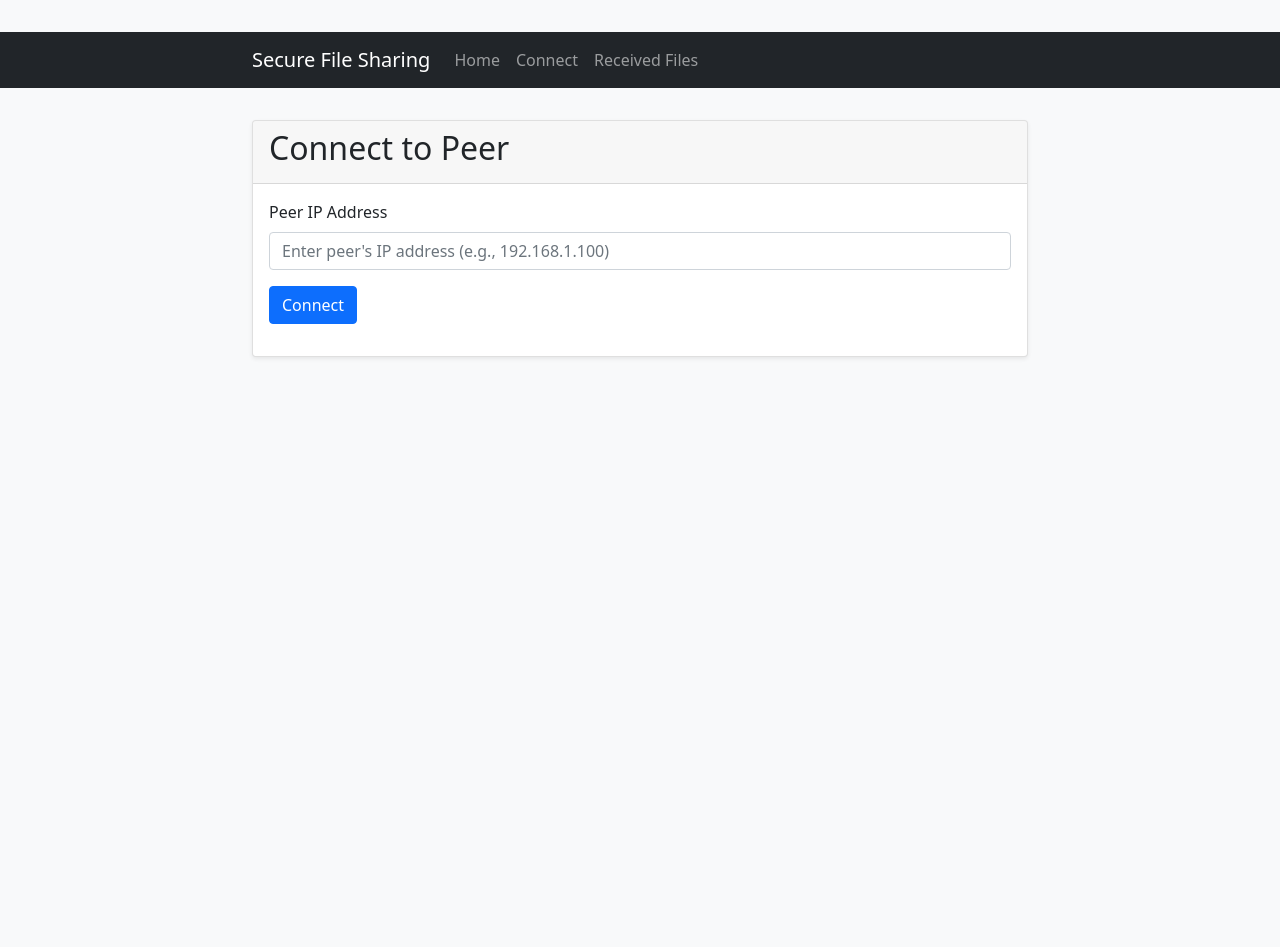
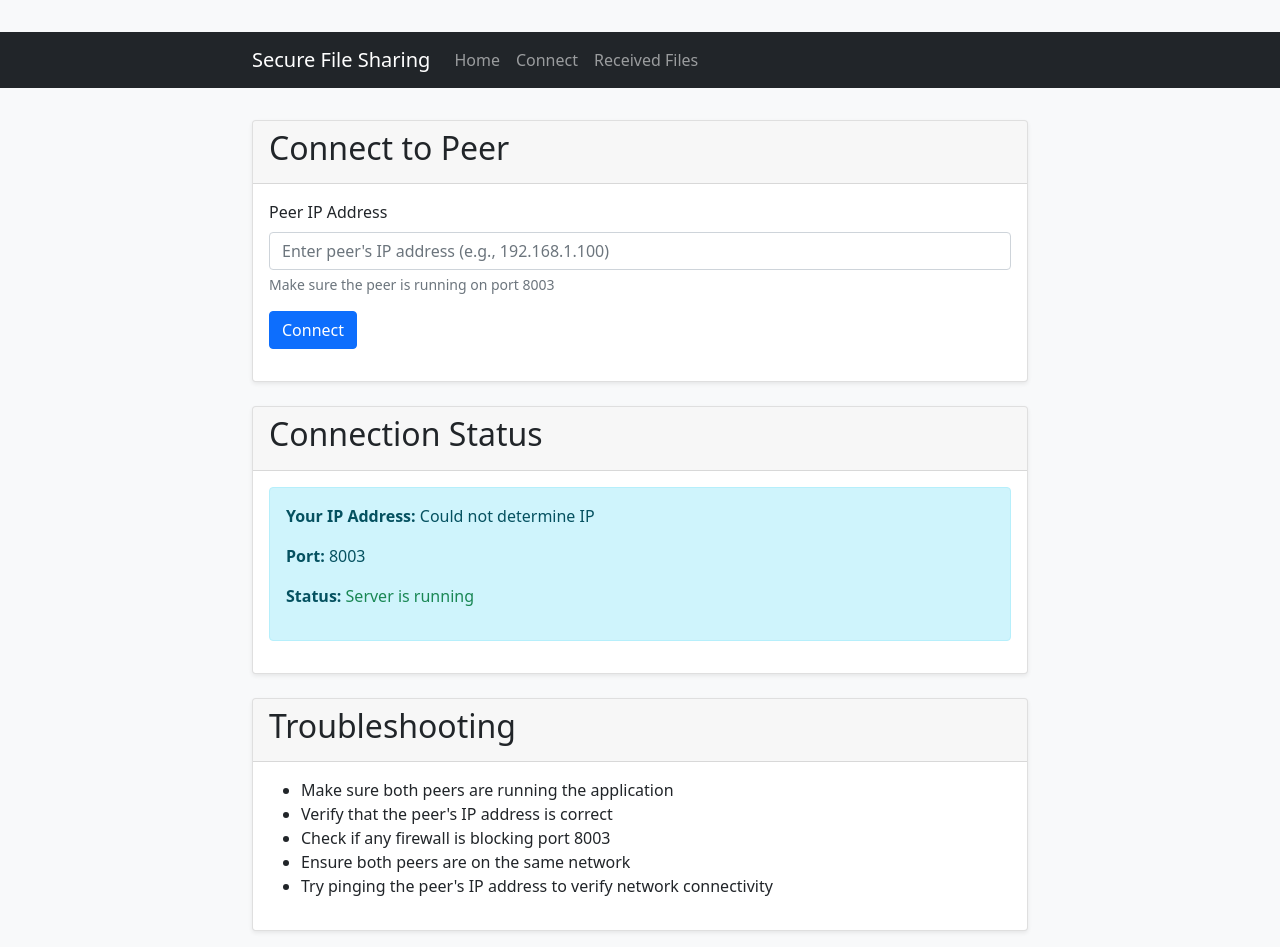
Before and after one commit to rishi339855/NPS_LAB_1, a Flask app: page /connect in a window 1280 px wide. Before the commit the page ends 358 px from the top, so only its background shows below. Run offline with Flask 2, Linux system fonts and the light colour scheme.

Commit message:
1 chnage

```diff
--- a/app.py
+++ b/app.py
@@ -7,6 +7,7 @@ from divider import divide_file
 from encrypter import encrypt_file
 from decrypter import decrypt_file
 from restore import restore_file
+import datetime
 
 app = Flask(__name__)
 
@@ -42,20 +43,46 @@ def connect():
         if not peer_ip:
             return jsonify({'error': 'No peer IP provided'}), 400
 
+        # Print debug information
+        print(f"Attempting to connect to peer at: http://{peer_ip}:8003/test-connection")
+
         try:
-            response = requests.get(f'http://{peer_ip}:8003/test-connection')
+            # Add timeout to prevent hanging
+            response = requests.get(f'http://{peer_ip}:8003/test-connection', timeout=5)
+            print(f"Response status code: {response.status_code}")
+            print(f"Response content: {response.text}")
+
             if response.status_code == 200:
                 return jsonify({'message': 'Successfully connected to peer'})
             else:
-                return jsonify({'error': 'Failed to connect to peer'}), 400
-        except requests.exceptions.RequestException:
-            return jsonify({'error': 'Could not connect to peer'}), 400
+                return jsonify({'error': f'Peer responded with status code: {response.status_code}. Response: {response.text}'}), 400
+        except requests.exceptions.ConnectionError as e:
+            print(f"Connection error: {str(e)}")
+            return jsonify({'error': 'Could not establish connection to peer. Make sure the peer is running and the IP address is correct.'}), 400
+        except requests.exceptions.Timeout as e:
+            print(f"Timeout error: {str(e)}")
+            return jsonify({'error': 'Connection timed out. The peer might be offline or unreachable.'}), 400
+        except requests.exceptions.RequestException as e:
+            print(f"Request error: {str(e)}")
+            return jsonify({'error': f'Connection error: {str(e)}'}), 400
 
     return render_template('connect.html')
 
-@app.route('/test-connection/<ip>')
-def test_connection(ip):
-    return jsonify({'status': 'connected'})
+@app.route('/test-connection')
+def test_connection():
+    try:
+        print("Received test connection request")
+        # Add a simple response to verify the connection
+        response = {
+            'status': 'connected',
+            'message': 'Connection test successful',
+            'timestamp': str(datetime.datetime.now())
+        }
+        print(f"Sending response: {response}")
+        return jsonify(response)
+    except Exception as e:
+        print(f"Error in test connection: {str(e)}")
+        return jsonify({'error': str(e)}), 500
 
 @app.route('/share-file', methods=['POST'])
 def share_file():
--- a/templates/connect.html
+++ b/templates/connect.html
@@ -15,18 +15,92 @@
           required
           placeholder="Enter peer's IP address (e.g., 192.168.1.100)"
         />
+        <div class="form-text">Make sure the peer is running on port 8003</div>
       </div>
-      <button type="submit" class="btn btn-primary">Connect</button>
+      <button type="submit" class="btn btn-primary" id="connectButton">
+        Connect
+      </button>
     </form>
     <div id="connectionStatus" class="mt-3"></div>
   </div>
 </div>
 
+<div class="card mt-4">
+  <div class="card-header">
+    <h2>Connection Status</h2>
+  </div>
+  <div class="card-body">
+    <div id="connectionDetails" class="alert alert-info">
+      <p>
+        <strong>Your IP Address:</strong> <span id="localIp">Loading...</span>
+      </p>
+      <p><strong>Port:</strong> 8003</p>
+      <p><strong>Status:</strong> <span id="serverStatus">Checking...</span></p>
+    </div>
+  </div>
+</div>
+
+<div class="card mt-4">
+  <div class="card-header">
+    <h2>Troubleshooting</h2>
+  </div>
+  <div class="card-body">
+    <ul>
+      <li>Make sure both peers are running the application</li>
+      <li>Verify that the peer's IP address is correct</li>
+      <li>Check if any firewall is blocking port 8003</li>
+      <li>Ensure both peers are on the same network</li>
+      <li>Try pinging the peer's IP address to verify network connectivity</li>
+    </ul>
+  </div>
+</div>
+
 <script>
+  // Function to get local IP address
+  async function getLocalIp() {
+    try {
+      const response = await fetch("https://api.ipify.org?format=json");
+      const data = await response.json();
+      document.getElementById("localIp").textContent = data.ip;
+    } catch (error) {
+      document.getElementById("localIp").textContent = "Could not determine IP";
+    }
+  }
+
+  // Function to check server status
+  async function checkServerStatus() {
+    try {
+      const response = await fetch("/test-connection");
+      if (response.ok) {
+        document.getElementById("serverStatus").textContent =
+          "Server is running";
+        document.getElementById("serverStatus").className = "text-success";
+      } else {
+        document.getElementById("serverStatus").textContent = "Server error";
+        document.getElementById("serverStatus").className = "text-danger";
+      }
+    } catch (error) {
+      document.getElementById("serverStatus").textContent =
+        "Server is not responding";
+      document.getElementById("serverStatus").className = "text-danger";
+    }
+  }
+
+  // Initialize status checks
+  getLocalIp();
+  checkServerStatus();
+
   async function connectToPeer(event) {
     event.preventDefault();
     const peerIp = document.getElementById("peer_ip").value;
     const statusDiv = document.getElementById("connectionStatus");
+    const connectButton = document.getElementById("connectButton");
+
+    // Disable button and show loading state
+    connectButton.disabled = true;
+    connectButton.innerHTML =
+      '<span class="spinner-border spinner-border-sm" role="status" aria-hidden="true"></span> Connecting...';
+    statusDiv.innerHTML = "";
 
     try {
       const response = await fetch("/connect", {
@@ -42,22 +116,38 @@
       if (response.ok) {
         statusDiv.innerHTML = `
                 <div class="alert alert-success">
-                    Successfully connected to peer at ${peerIp}
+                    <h5>Successfully connected to peer!</h5>
+                    <p>Peer IP: ${peerIp}</p>
+                    <p>Message: ${data.message}</p>
                 </div>
             `;
       } else {
         statusDiv.innerHTML = `
                 <div class="alert alert-danger">
-                    Failed to connect: ${data.error}
+                    <h5>Connection Failed</h5>
+                    <p>${data.error}</p>
+                    <hr>
+                    <p class="mb-0">Troubleshooting steps:</p>
+                    <ol>
+                        <li>Verify the peer's IP address is correct</li>
+                        <li>Make sure the peer's application is running</li>
+                        <li>Check if you can ping the peer's IP address</li>
+                        <li>Ensure no firewall is blocking port 8003</li>
+                    </ol>
                 </div>
             `;
       }
     } catch (error) {
       statusDiv.innerHTML = `
             <div class="alert alert-danger">
-                Error: Could not connect to peer
+                <h5>Error</h5>
+                <p>An unexpected error occurred: ${error.message}</p>
             </div>
         `;
+    } finally {
+      // Re-enable button
+      connectButton.disabled = false;
+      connectButton.innerHTML = "Connect";
     }
 
     return false;
```
Also changed, not shown: encrypted/ER_diagram.jpg (added), encrypted/Tables.png (added), encrypted/pass_port_size_rishi.jpg (added), restored_file/IMG-20230905-WA0003.jpg (added), 4 other files.
